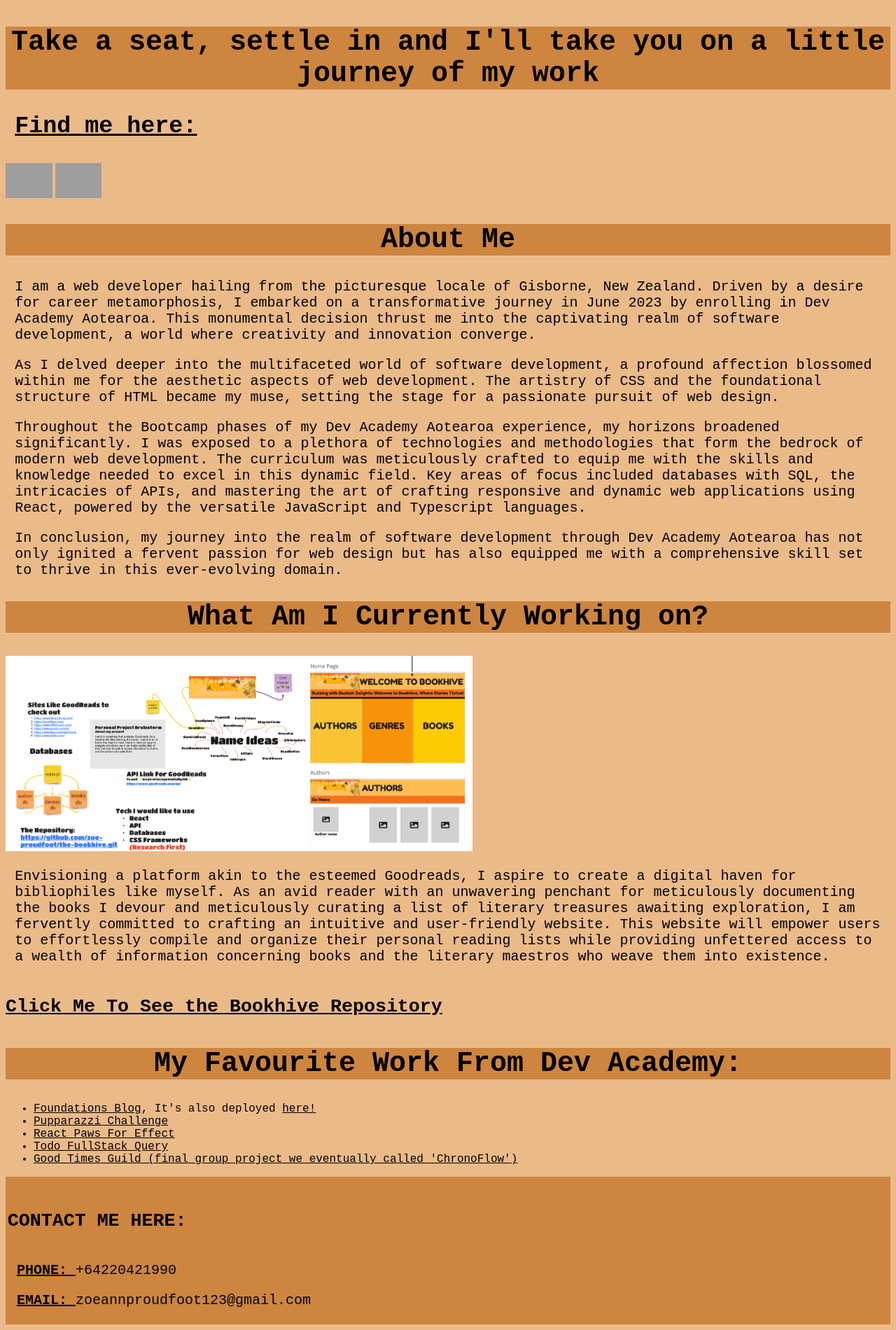
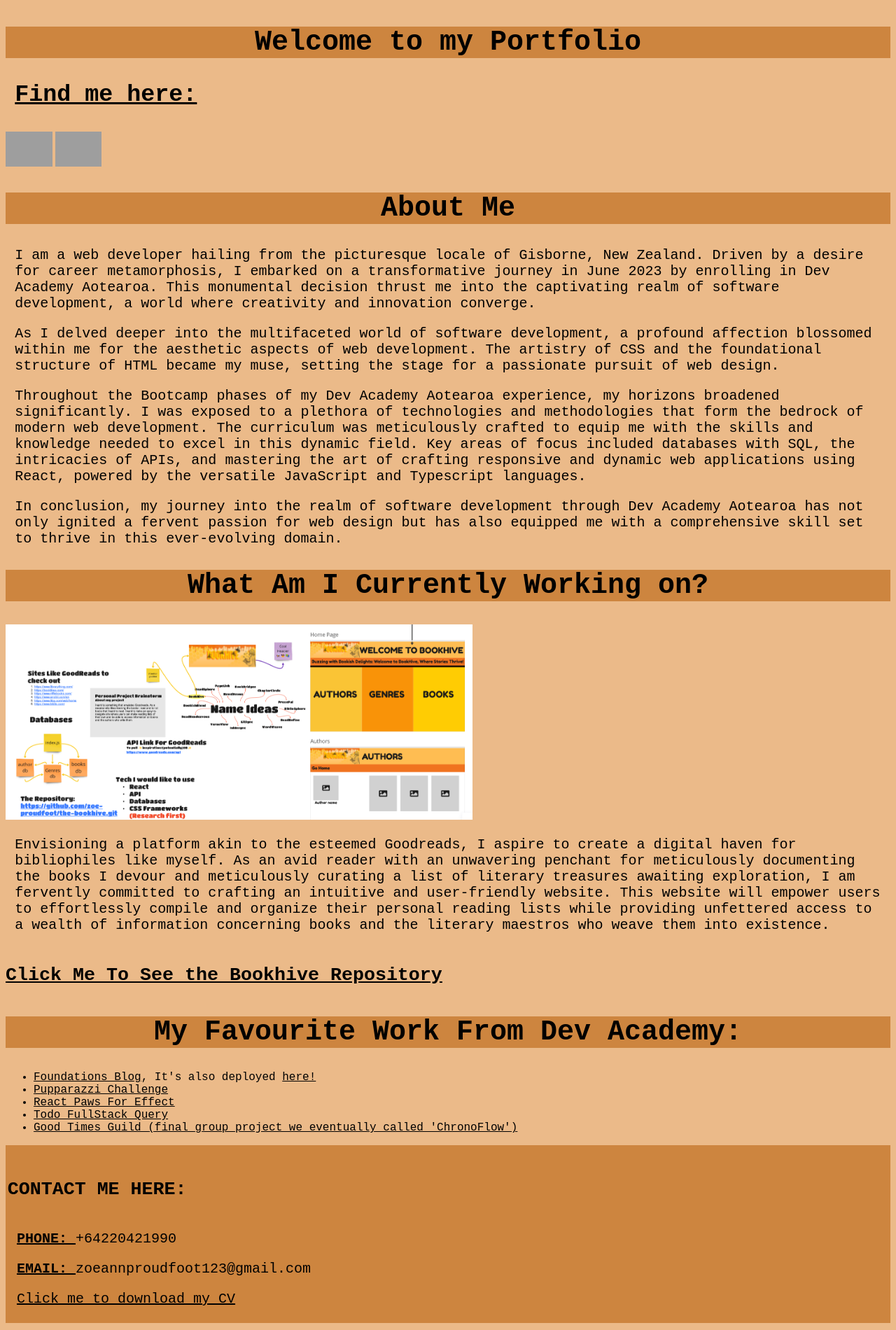
Before and after one commit to zoe-proudfoot/zoe-proudfoot-portfolio, a plain HTML site: page index.html in a window 1280 px wide. Shown: the part 353-2253 px from the top of the page at 70% size. Drawn offline with Linux system fonts and the light colour scheme; grey boxes are pictures that could not be loaded.

Commit message:
Added CV, Changed the H2 Catchphrase

```diff
--- a/index.html
+++ b/index.html
@@ -12,7 +12,7 @@
   <body>
     <div>
       <h2>
-        Take a seat, settle in and I'll take you on a little journey of my work
+        Welcome to my Portfolio
       </h2>
       <h3>Find me here:</h3>
         <a href="https://www.linkedin.com/in/zoe-proudfoot-a56852243/"></a>
@@ -100,5 +100,8 @@
       >
       zoeannproudfoot123@gmail.com
     </p>
+    <p>
+      <a href="zoe-cv.docx">Click me to download my CV</a>
+    </p>
   </footer>
 </html>
```
Also changed, not shown: 1 other file.
